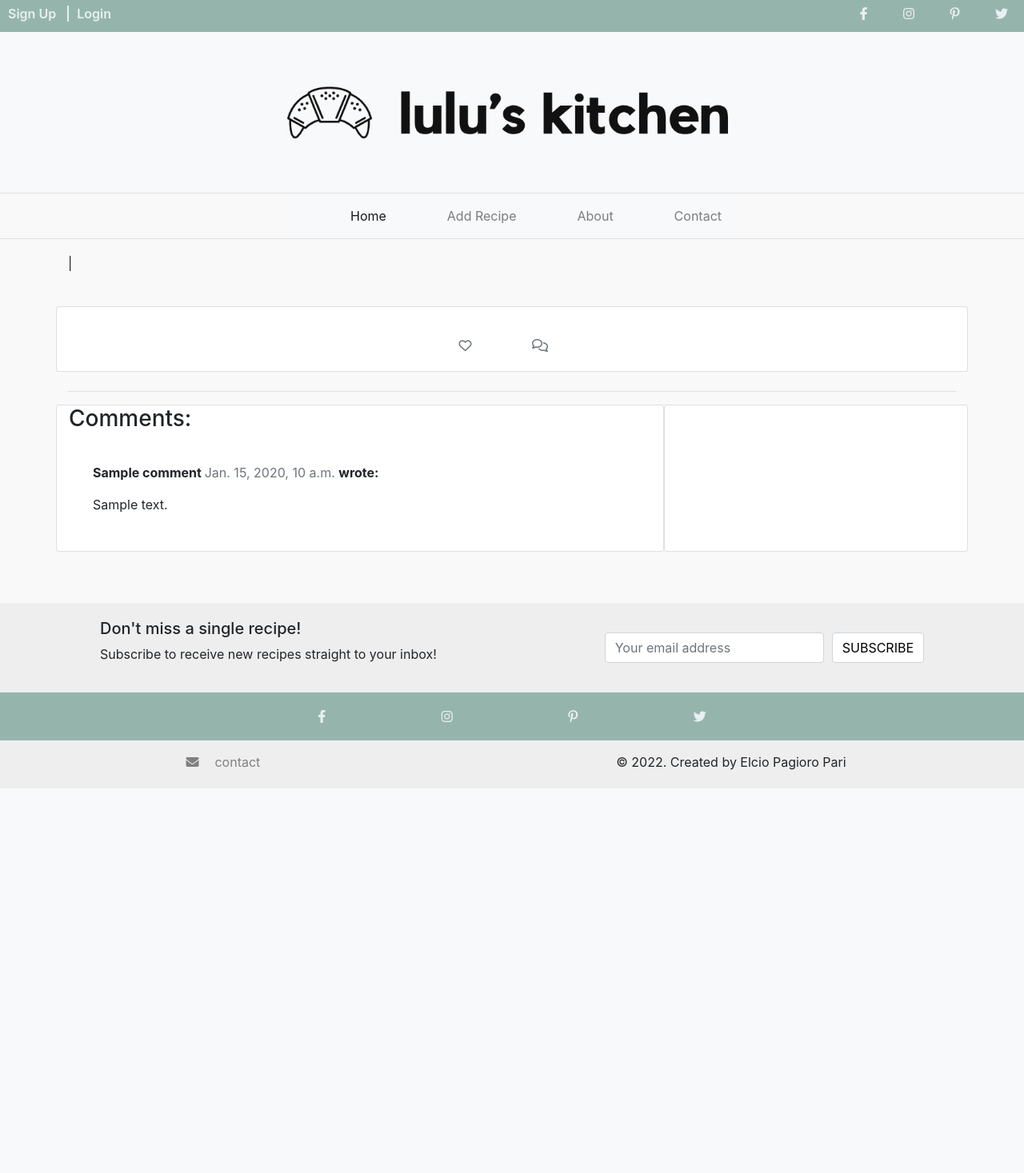
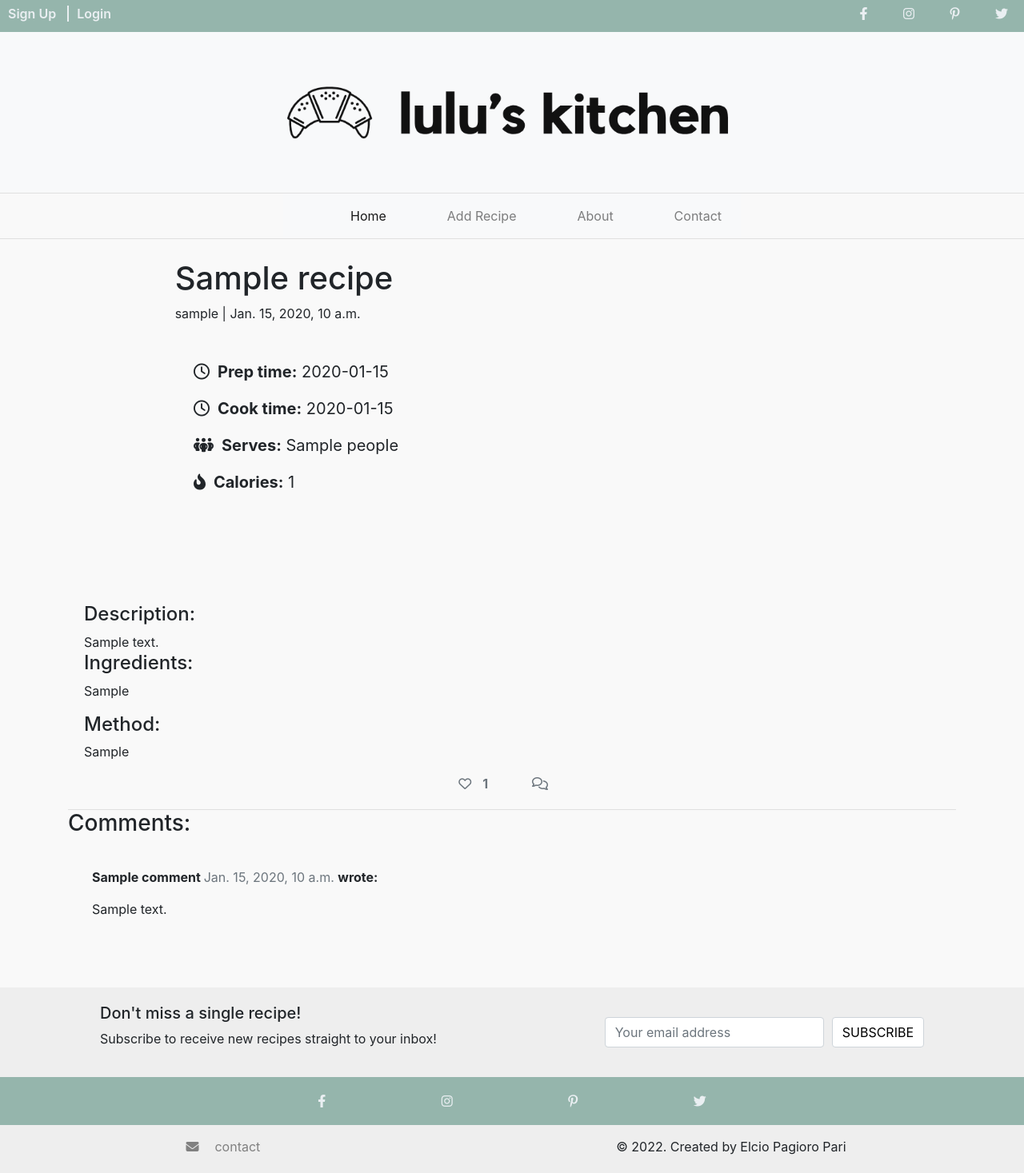
Before and after one commit to Code-Institute-Submissions/pagioro-Project-Milestone-4---Blog_NovResub, a Django app: a page that uses templates/post_detail.html in a window 1280 px wide. Shown: the whole page at 80% size. Before the commit the page ends 963 px from the top, so only its background shows below. Run offline with Django 3.2, Linux system fonts and the light colour scheme; tables that the repository leaves empty hold one stand-in row (values such as "Sample post"); some libraries are stand-ins or nearby versions.

Commit message:
Add past_details recipe information and css style

```diff
--- a/static/css/style.css
+++ b/static/css/style.css
@@ -159,7 +159,26 @@ i {
   border: 1px solid #95b5ac;
 }
 
+/* --- CONTINUE READING post_detail.html --- */
 
+.masthead-text {
+  display: flex;
+  justify-content: center;
+  align-items: center;
+  margin-top: 15px;
+}
+
+.group {
+  display: flex;
+  justify-content: center;
+  align-items: center;
+  font-size: 20px;
+  margin-bottom: 120px;
+}
+
+.span_bold {
+  font-weight: bold;
+}
 
 /* --- Middle Section about.html --- */
 
@@ -332,8 +351,13 @@ p.footer-p {
   .subscribe-left {
     text-align: center;
   }
+
+/* --- CONTINUE READING post_detail.html --- */
+
+.group {
+  font-size: 15px;
 }
-
+}
 
 @media (max-width: 576px) {
   /* Contact page */
@@ -344,6 +368,14 @@ p.footer-p {
   .form-text-area {
     margin-top: 0.625rem;
   }
+
+/* --- CONTINUE READING post_detail.html --- */
+
+.group {
+  font-size: 12px;
+}
+
+
 }
 
 /*
--- a/templates/post_detail.html
+++ b/templates/post_detail.html
@@ -6,17 +6,19 @@
     <div class="container">
         <div class="row g-0">
             <div class="col-md-6 masthead-text">
-                <!-- Post title goes in these h1 tags -->
-                <h1 class="post-title">{{ recipe.title }}</h1>
-                <!-- Post author goes before the | the post's created date goes after -->
-                <p class="post-subtitle">{{ recipe.id_user }} | {{ recipe.created_date }}</p>
+                <div>
+                    <!-- Post title goes in these h1 tags -->
+                    <h1 class="post-title">{{ post.title }}</h1>
+                    <!-- Post author goes before the | the post's created date goes after -->
+                    <p class="post-subtitle">{{ post.id_user }} | {{ post.created_date }}</p>
+                </div>
             </div>
             <div class="d-none d-md-block col-md-6 masthead-image">
                 <!-- The featured image URL goes in the src attribute -->
-                {% if "placeholder" in recipe.image.url %}
+                {% if "placeholder" in post.image.url %}
                 <img src="https://codeinstitute.s3.amazonaws.com/fullstack/blog/default.jpg" width="100%">
                 {% else %}
-                <img src=" {{ recipe.image.url }}" width="100%">
+                <img src=" {{ recipe.image.url }}" alt="">
                 {% endif %}
             </div>
         </div>
@@ -25,18 +27,42 @@
 
 <div class="container">
     <div class="row">
-        <div class="col card mb-4  mt-3 left  top">
+        <div class="col">
             <div class="card-body">
                 <!-- The post content goes inside the card-text. -->
                 <!-- Use the | safe filter inside the template tags -->
-                <p class="card-text ">
-                    {{ recipe.description | safe }}
-                </p>
                 <div class="row">
+                    <div class="col-6 group">
+                        <div>
+                            <p><i class="fa-regular fa-clock"></i><span class="span_bold">Prep time:</span> {{ post.prep_time }}</p>
+                            <p><i class="fa-regular fa-clock"></i><span class="span_bold">Cook time:</span> {{ post.cook_time }}</p>
+                            <p><i class="fa-solid fa-people-group"></i><span class="span_bold">Serves:</span> {{ post.serves }} people</p>
+                            <p><i class="fa-solid fa-fire-flame-curved"></i><span class="span_bold">Calories:</span> {{ post.calories }}</p>
+                        </div>
+                    </div>
+                    <div class="col-6">
+                        <img class="food-image" src="{{ post.image.url }}" alt="">
+                    </div>
+                </div>
+                <div>
+                    <h4>Description:</h4>
+                    <p class="card-text ">
+                        {{ post.description | safe }}
+                    </p>
+                </div>
+                <div>
+                    <h4>Ingredients:</h4>
+                    <p>{{ post.ingredients | safe }}</p>
+                </div>
+                <div>
+                    <h4>Method:</h4>
+                    <p>{{ post.method | safe }}</p>
+                </div>
 
+                <div class="row">
                     <div class="col-1">
                         <!-- The number of likes goes before the closing strong tag -->
-                        <strong class="text-secondary"><i class="far fa-heart"></i> {{ recipe.number_of_likes }} </strong>
+                        <strong class="text-secondary"><i class="far fa-heart"></i> {{ post.number_of_likes }} </strong>
                     </div>
                     <div class="col-1">
                         {% with Comment.count as total_comments %}
@@ -55,7 +81,7 @@
         </div>
     </div>
     <div class="row">
-        <div class="col-md-8 card mb-4  mt-3 ">
+        <div class="col-md-8">
             <h3>Comments:</h3>
             <div class="card-body">
                 <!-- We want a for loop inside the empty control tags to iterate through each comment in comments -->
@@ -76,7 +102,7 @@
                 {% endfor %}
             </div>
         </div>
-        <div class="col-md-4 card mb-4  mt-3 ">
+        <div class="col-md-4">
             <div class="card-body">
                 {% if commented %}
                 <div class="alert alert-success" role="alert">
```
